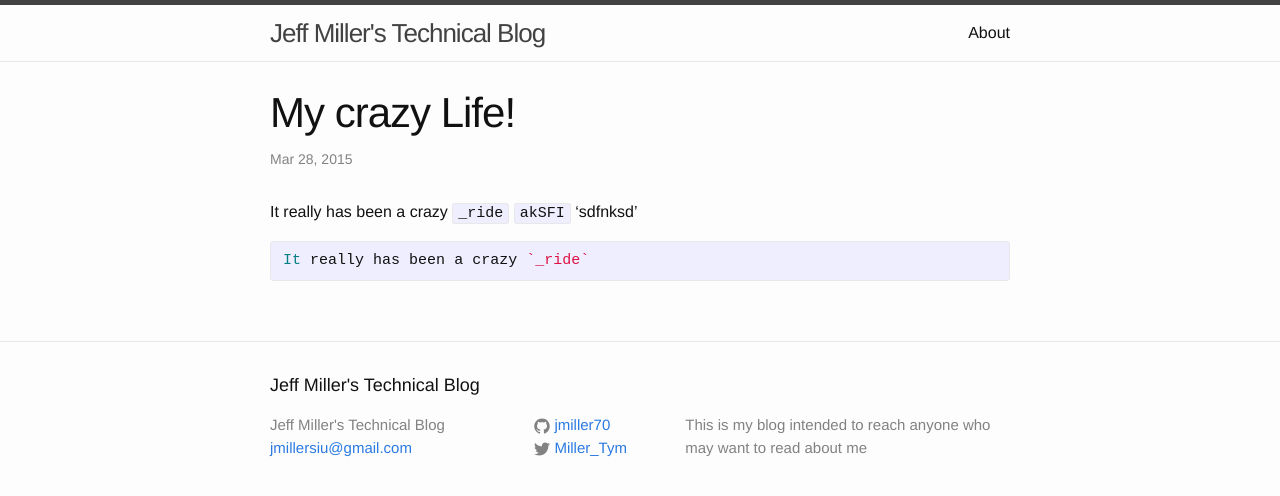
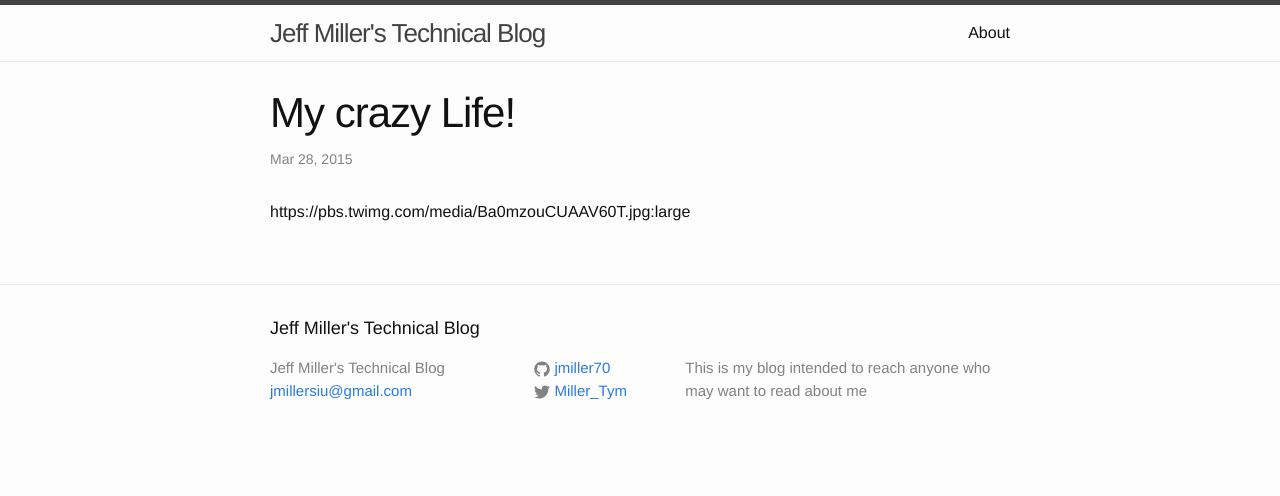
Before and after one commit to jmiller70/jmiller70.github.io, a Jekyll site: the page built from _posts/2015-03-28-welcome-to-jekyll0.markdown, in a window 1280 px wide. Shown: the top 496 px of the page. Built offline with Jekyll 4.4.1, drawn with Linux system fonts in a browser that asks for light colours.

Commit message:
Update 2015-03-28-welcome-to-jekyll0.markdown

```diff
--- a/_posts/2015-03-28-welcome-to-jekyll0.markdown
+++ b/_posts/2015-03-28-welcome-to-jekyll0.markdown
@@ -5,13 +5,7 @@ date:   2015-03-28 21:05:30
 categories: jekyll update2
 ---
 
-It really has been a crazy `_ride`
-`akSFI`
-'sdfnksd'
-{% highlight ruby %}
-It really has been a crazy `_ride`
-{% endhighlight %}
-
+https://pbs.twimg.com/media/Ba0mzouCUAAV60T.jpg:large
 
 [jekyll]:      http://jekyllrb.com
 [jekyll-gh]:   https://github.com/jekyll/jekyll
```
